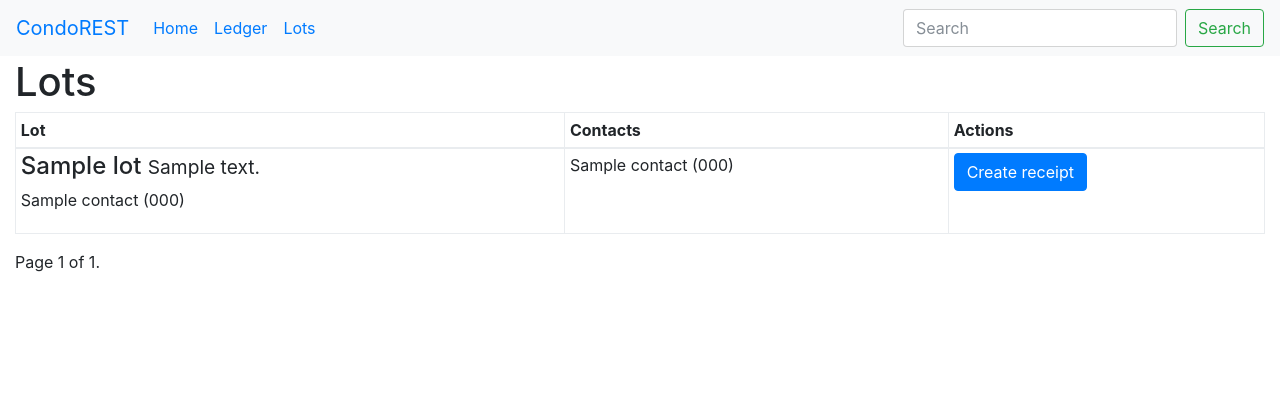
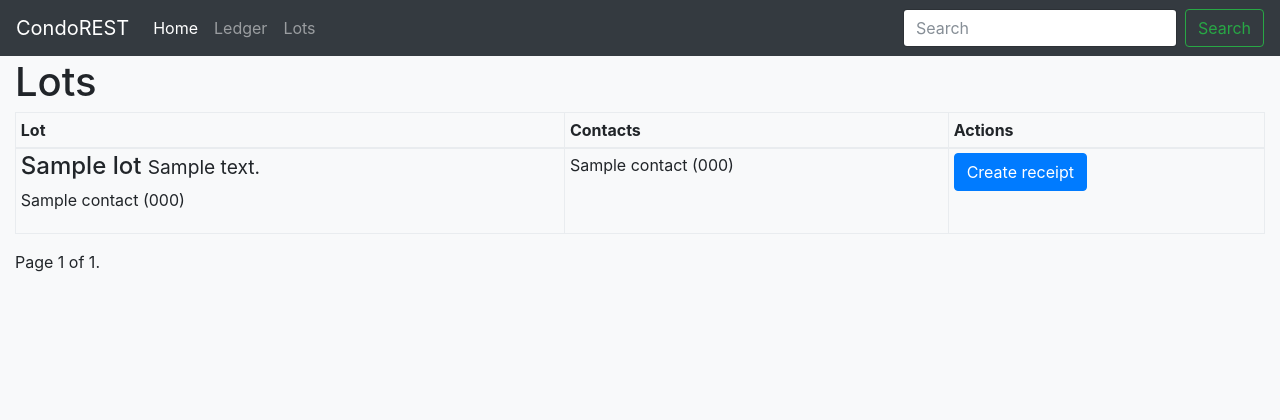
Before and after one commit to jackbravo/condorest-django, a Django app: page /lots/ in a window 1280 px wide. Shown: the top 420 px of the page. Run offline with Django 3.2, Linux system fonts and the light colour scheme; tables that the repository leaves empty hold one stand-in row (values such as "Sample post"); some libraries are stand-ins or nearby versions.

Commit message:
Fix double body tag, make background gray light and navbar dark

```diff
--- a/templates/base.html
+++ b/templates/base.html
@@ -12,11 +12,10 @@
     {% block css %}{% endblock css %}
     <title>{% block title %}CondoREST{% endblock title %}</title>
   </head>
-<body>
-<body>
+<body class="bg-light">
 
     <!-- Fixed navbar -->
-    <nav class="navbar navbar-expand-md fixed-top bg-light">
+    <nav class="navbar navbar-expand-md fixed-top bg-dark navbar-dark">
       <a class="navbar-brand" href="#">CondoREST</a>
       <button class="navbar-toggler" type="button" data-toggle="collapse" data-target="#navbarCollapse" aria-controls="navbarCollapse" aria-expanded="false" aria-label="Toggle navigation">
         <span class="navbar-toggler-icon"></span>
```
